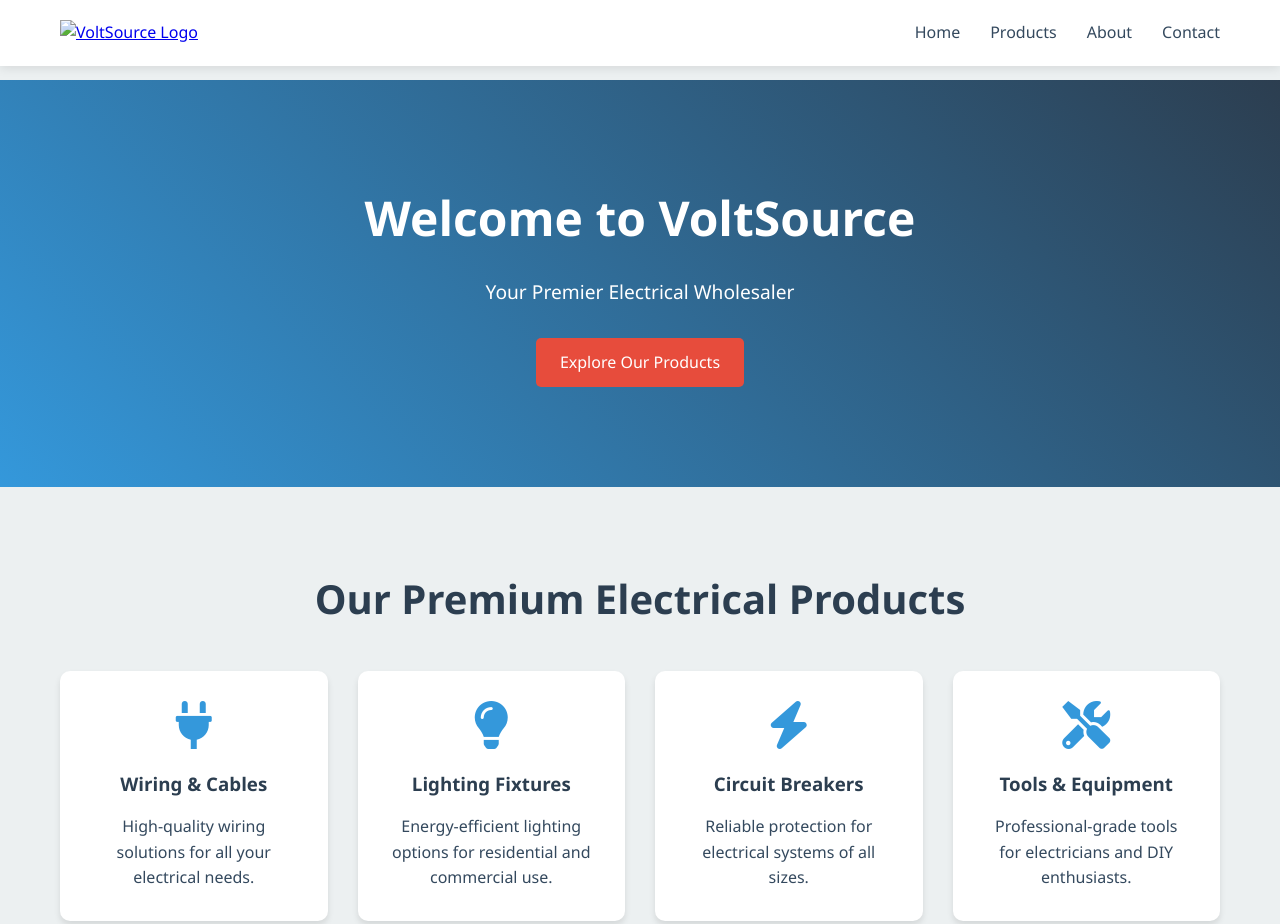
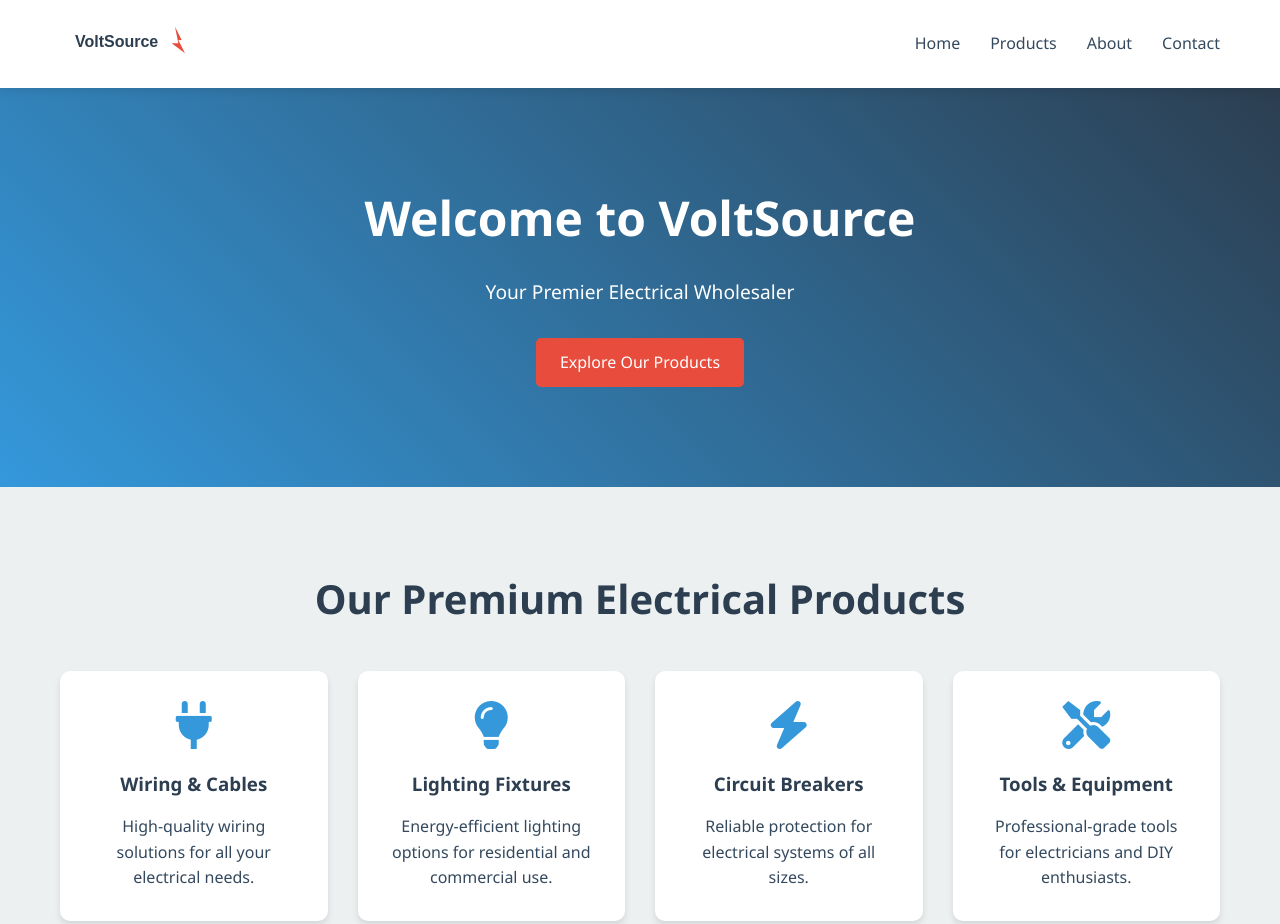
Before and after one commit to pauliestevens/electricianwholesale, a plain HTML site: page index.html in a window 1280 px wide. Shown: the top 924 px of the page. Drawn offline with Linux system fonts and the light colour scheme.

Commit message:
add logo and update index to accomodate

```diff
--- a/index.html
+++ b/index.html
@@ -207,7 +207,7 @@
             <nav>
                 <div class="logo">
                     <a href="#home" title="VoltSource Home">
-                        <img src="/api/placeholder/150/50" alt="VoltSource Logo" width="150" height="50">
+                        <img src="images/voltsource-logo.svg" alt="VoltSource Logo" width="150" height="50">
                     </a>
                 </div>
                 <ul class="nav-links">
```
Also changed, not shown: images/voltsource-logo.svg (added).
